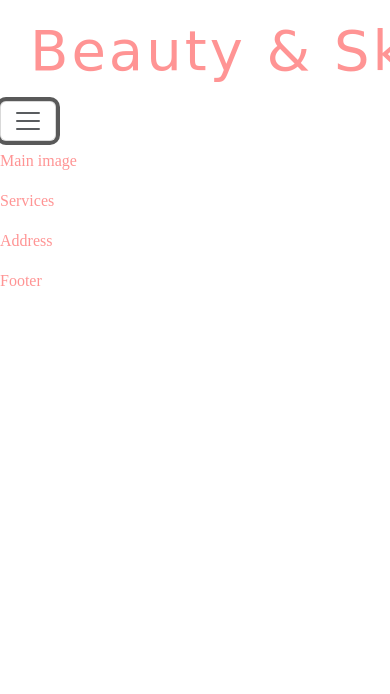
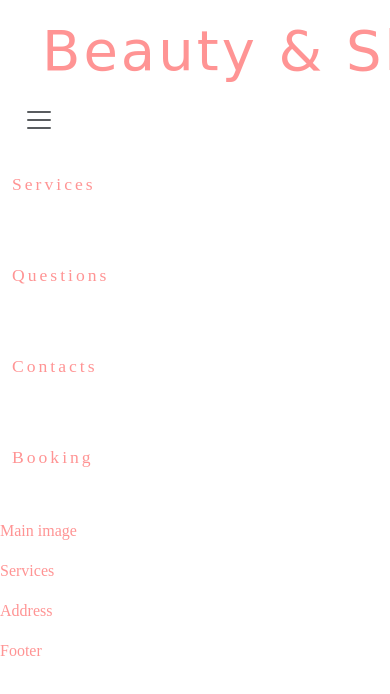
Before and after one commit to P0MAH0B/MP-beauty, a plain HTML site: page index.html in a window 390 px wide. Both pictures are taken after a click on the button "Toggle navigation". Shown: the top 694 px of the page. Drawn offline with nearby package versions, Linux system fonts and the light colour scheme; a web font is replaced by a local one.

Commit message:
final header style

```diff
--- a/asssets/css/style.css
+++ b/asssets/css/style.css
@@ -29,7 +29,7 @@
 }
 
 #menu li {
-  float: right !important;
+
   margin-right: 30px;
 }
 
@@ -50,3 +50,17 @@ body{
   transition: all 0.3s ease;
 
 }
+.navbar-toggler {
+  border: none;
+
+
+}
+.navbar-toggler:focus{
+  box-shadow: none
+}
+.navbar-toggler-icon:focus{
+  color: inherit;
+}
+.bg-body-tertiary{
+  background-color: white !important
+}
--- a/index.html
+++ b/index.html
@@ -12,33 +12,64 @@
 <!-- Header -->
 
   <header>
-    <nav class>
+    <!-- <nav class>
       <div class="navbar navbar-expand-lg navbar-light">
       <a class="navbar-brand" href="index.html">
-        <h2 id="brand">Beauty & Skin Care</h2>
+
       </a>
       <button class="navbar-toggler" type="button" data-toggle="collapse" data-target="#navbarText" aria-controls="navbarText" aria-expanded="false" aria-label="Toggle navigation">
         <span class="navbar-toggler-icon"></span>
       </button>
       <div class="collapse navbar-collapse" id="navbarText">
-        <ul id="menu" class="navbar-nav ml-auto">
+        <ul  class="navbar-nav ml-auto">
 
           <li class="nav-item">
-            <a class="nav-link" href="#services">Services</a>
+
           </li>
           <li class="nav-item">
-            <a class="nav-link" href="#questions">Questions</a>
+
           </li>
           <li class="nav-item">
-            <a class="nav-link" href="#address">Contacts</a>
+
           </li>
           <li class="nav-item">
-            <a class="nav-link" href="#">Booking</a>
+
           </li>
         </ul>
 
       </div>
     </div>
+    </nav> -->
+    <nav class="navbar navbar-expand-lg bg-body-tertiary">
+      <div class="container-fluid">
+        <a class="navbar-brand" href="index.html"> <h2 id="brand">Beauty & Skin Care</h2></a>
+        <button class="navbar-toggler" type="button" data-bs-toggle="collapse" data-bs-target="#navbarSupportedContent" aria-controls="navbarSupportedContent" aria-expanded="false" aria-label="Toggle navigation">
+          <span class="navbar-toggler-icon"></span>
+        </button>
+        <div class="collapse navbar-collapse" id="navbarSupportedContent">
+          <ul id="menu" class="navbar-nav ms-auto mb-2 mb-lg-0">
+
+            <li class="nav-item">
+              <a class="nav-link" href="#services">Services</a>
+            </li>
+            <li class="nav-item">
+              <a class="nav-link" href="#questions">Questions</a>
+            </li>
+            <li class="nav-item">
+              <a class="nav-link" href="#address">Contacts</a>
+            </li>
+            <li class="nav-item">
+              <a class="nav-link" href="#">Booking</a>
+            </li>
+
+
+
+
+
+          </ul>
+
+        </div>
+      </div>
     </nav>
 
 
```
